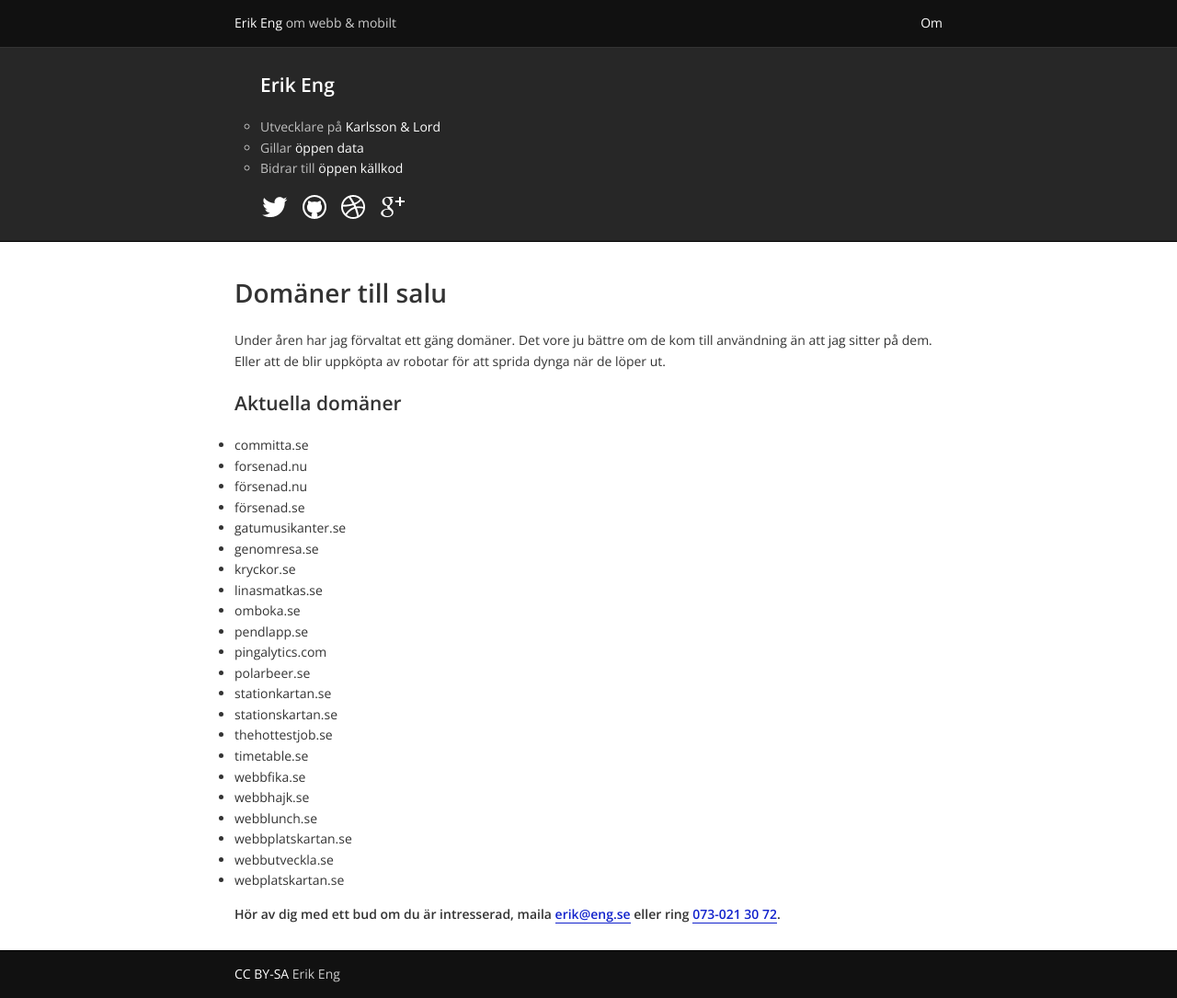
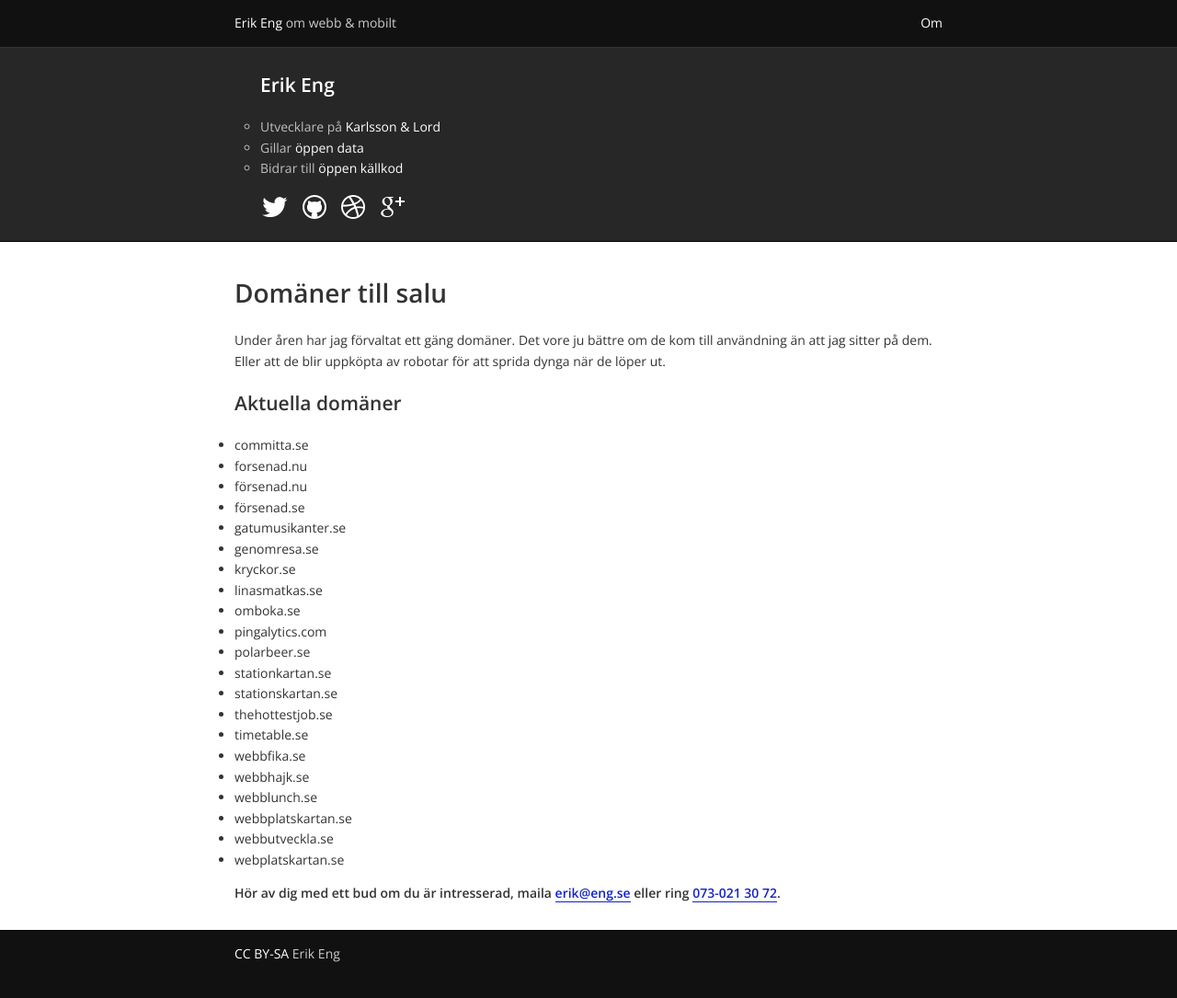
Before and after one commit to ptz0n/ptz0n.github.io, a Jekyll site: the page built from domaner/index.md, in a window 1280 px wide. Shown: the whole page at 92% size. Built offline with Jekyll 4.4.1, drawn with Linux system fonts in a browser that asks for light colours; after the commit the page ends 1062 px from its top, so only the background shows below that.

Commit message:
Removed domain from sales list.

```diff
--- a/domaner/index.md
+++ b/domaner/index.md
@@ -18,7 +18,6 @@ Under åren har jag förvaltat ett gäng domäner. Det vore ju bättre om de kom
 * kryckor.se
 * linasmatkas.se
 * omboka.se
-* pendlapp.se
 * pingalytics.com
 * polarbeer.se
 * stationkartan.se
```
